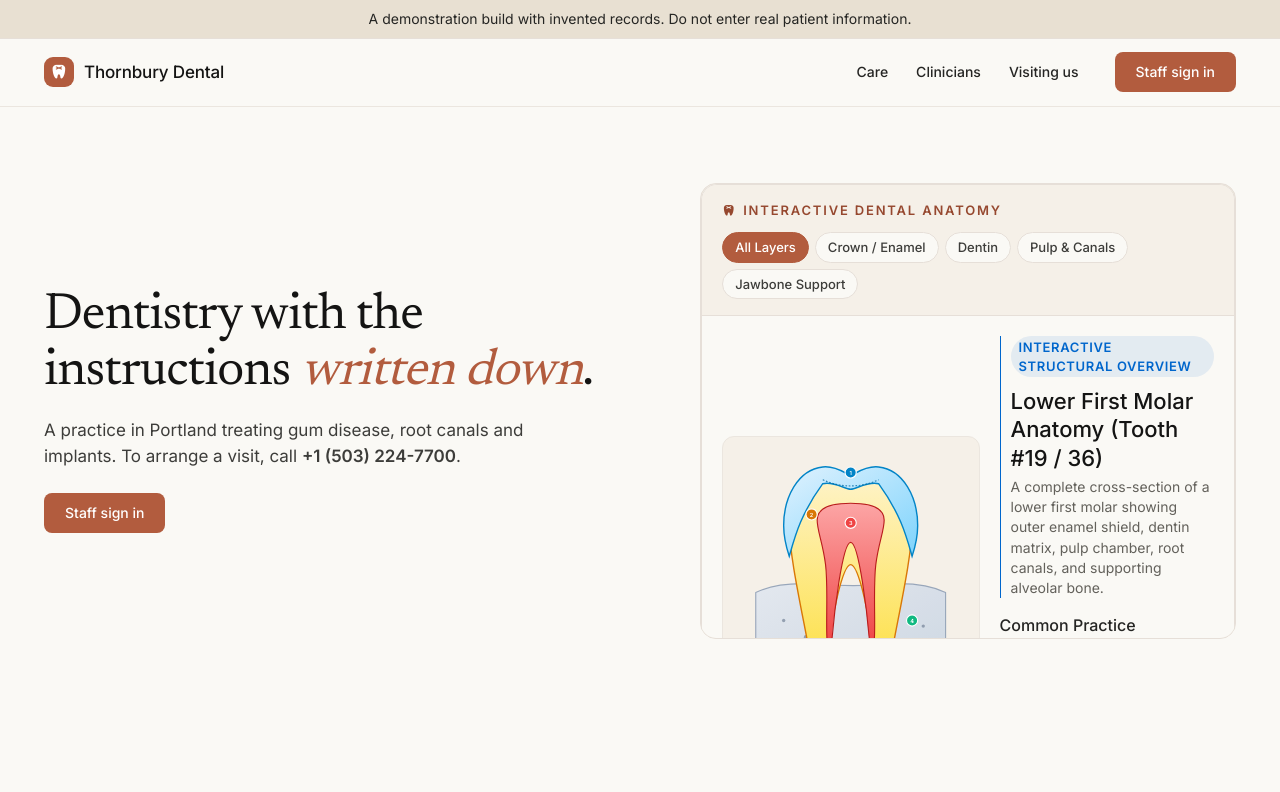
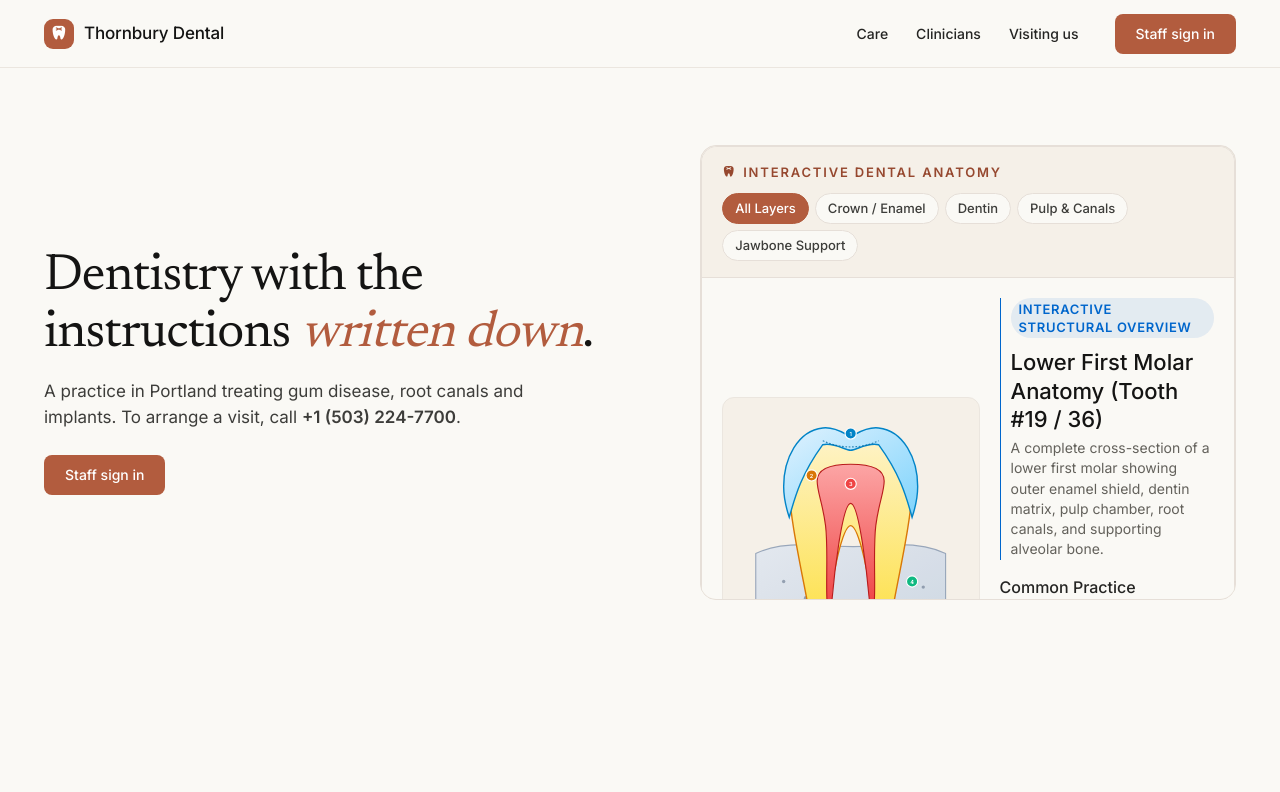
Before and after one commit to charan-143/thornbury-dental, a Next.js app: page / in a window 1280 px wide. Shown: the top 792 px of the page. Built offline with nearby package versions, Linux system fonts and the light colour scheme; no server answers; the database is empty.

Commit message:
fix(layout): remove demo-strip warning banner from root layout

```diff
--- a/app/layout.tsx
+++ b/app/layout.tsx
@@ -46,9 +46,6 @@ export default function RootLayout({ children }: { children: React.ReactNode })
       </head>
       <body>
         <a className="skip-link" href="#main">Skip to the main content</a>
-        <p className="demo-strip">
-          A demonstration build with invented records. Do not enter real patient information.
-        </p>
         {children}
       </body>
     </html>
```
